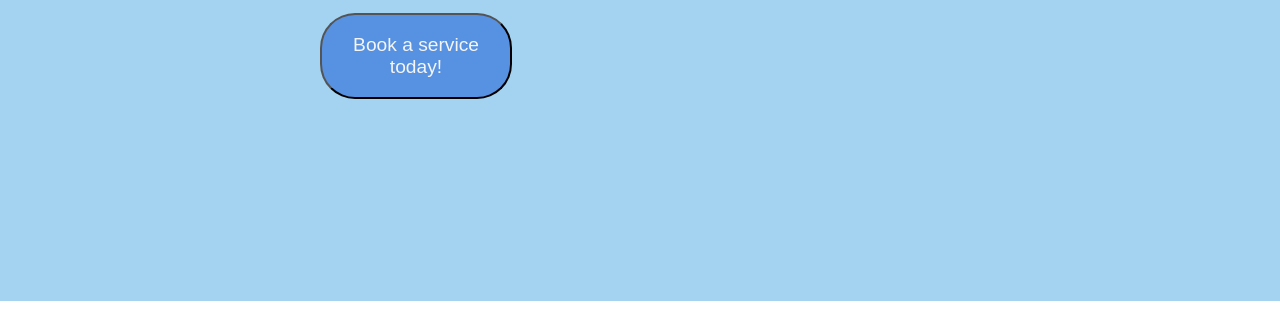
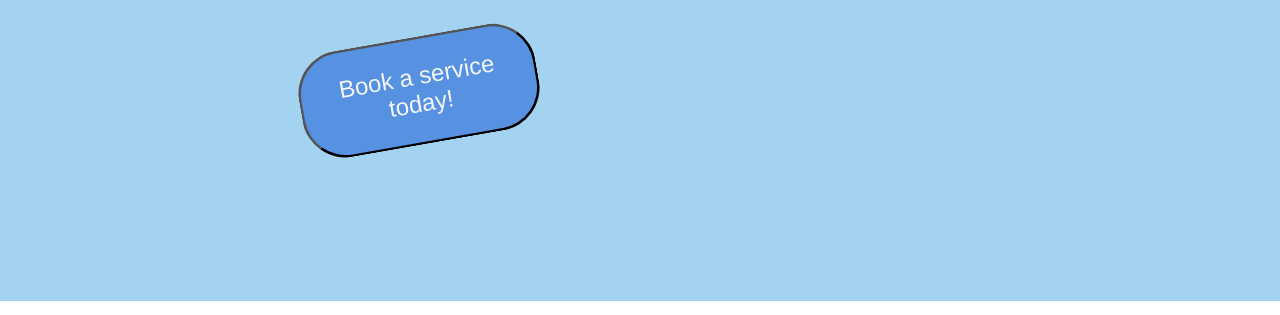
Before and after one commit to jatinyyadav/laundary_site_hero, a plain HTML site: page index.html in a window 1280 px wide. In both pictures the pointer is over the button "Book a service today!". Shown: the part 485-800 px from the top of the page. Drawn offline with Linux system fonts and the light colour scheme.

Commit message:
Update style.css
learnt transformations

```diff
--- a/css/style.css
+++ b/css/style.css
@@ -80,6 +80,17 @@ main{
 
     padding: 1rem 7rem;
 }
+.book button:hover{
+    margin-top: 2.2rem;
+    transform: rotate(10deg);
+    transform: translateY(5rem);
+    transform: scale(125%,125%);
+    transition-duration: 1s;
+
+}
+.book:hover{
+    transform: rotate(-10deg);
+}
 
 
 @media screen and (min-width: 250px) and (max-width: 767px){
```
